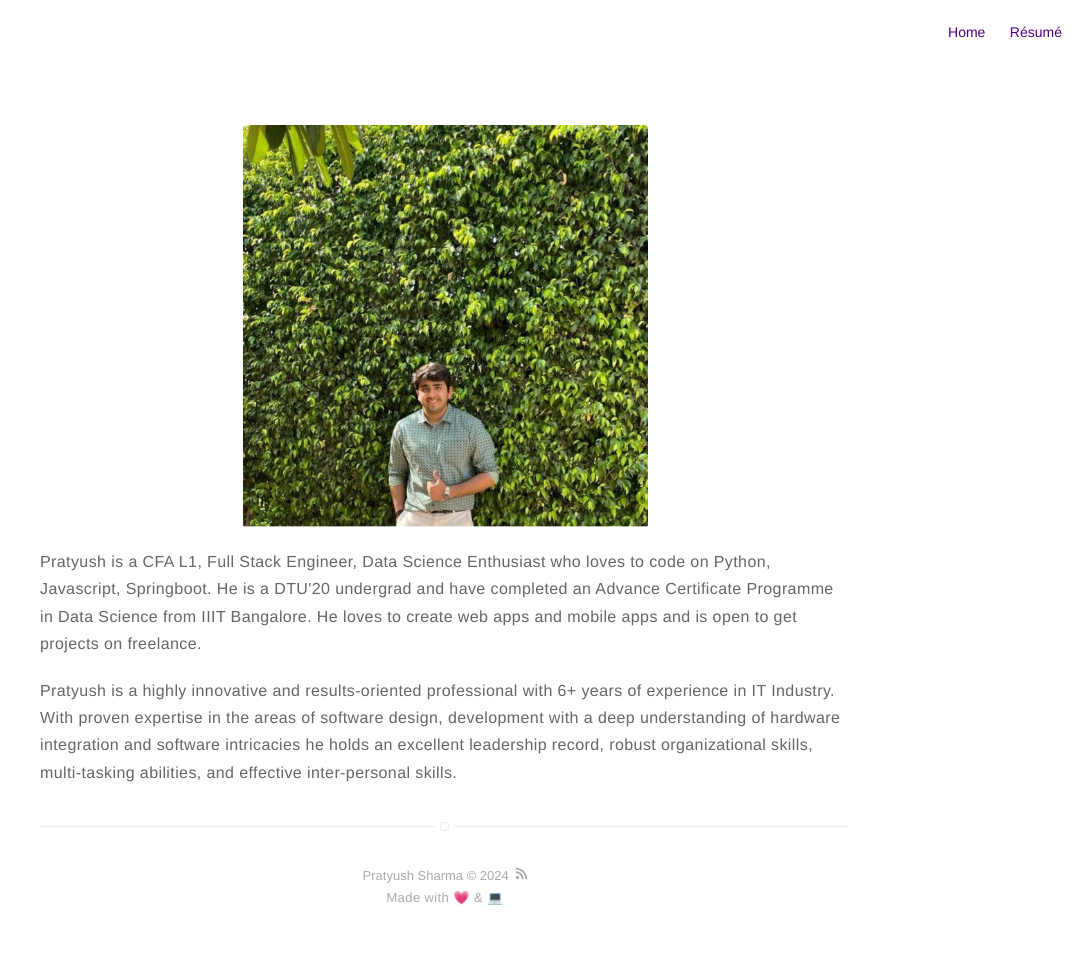
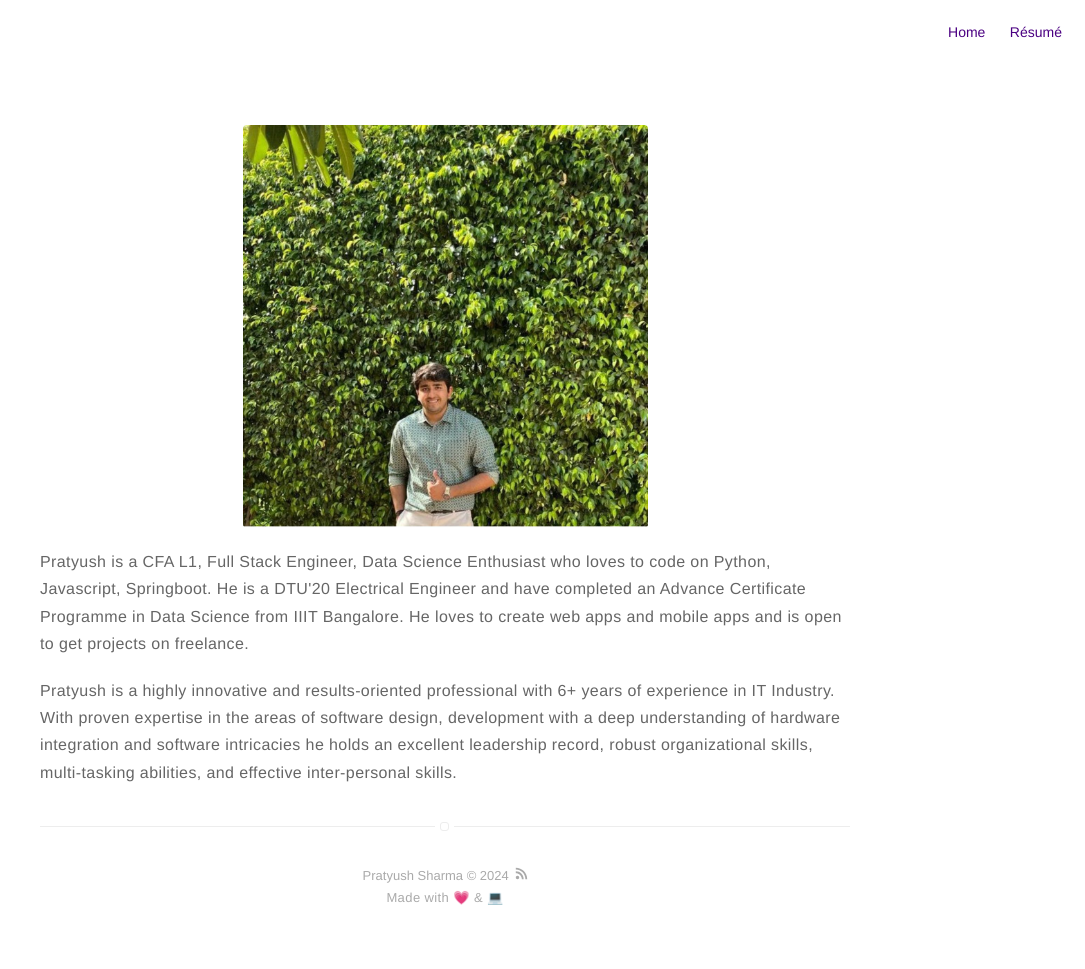
Before and after one commit to Pratyuxh/Pratyuxh.github.io, a Jekyll site: the page built from about.md, in a window 1280 px wide. Shown: the whole page, without its empty margins (195-1280 px from the left). Built offline with Jekyll 4.4.1, drawn with Linux system fonts in a browser that asks for light colours.

Commit message:
Resume Updates

```diff
--- a/about.md
+++ b/about.md
@@ -5,7 +5,7 @@ layout: page
 ![Profile Image]({% if site.external-image %}{{ site.picture }}{% else %}{{ site.url }}/{{ site.picture }}{% endif %})
 
 <p>
-Pratyush is a CFA L1, Full Stack Engineer, Data Science Enthusiast who loves to code on Python, Javascript, Springboot. He is a DTU'20 undergrad and have completed an Advance Certificate Programme in Data Science from IIIT Bangalore. He loves to create web apps and mobile apps and is open to get projects on freelance.
+Pratyush is a CFA L1, Full Stack Engineer, Data Science Enthusiast who loves to code on Python, Javascript, Springboot. He is a DTU'20 Electrical Engineer and have completed an Advance Certificate Programme in Data Science from IIIT Bangalore. He loves to create web apps and mobile apps and is open to get projects on freelance.
 </p>
 
 <p>
```
